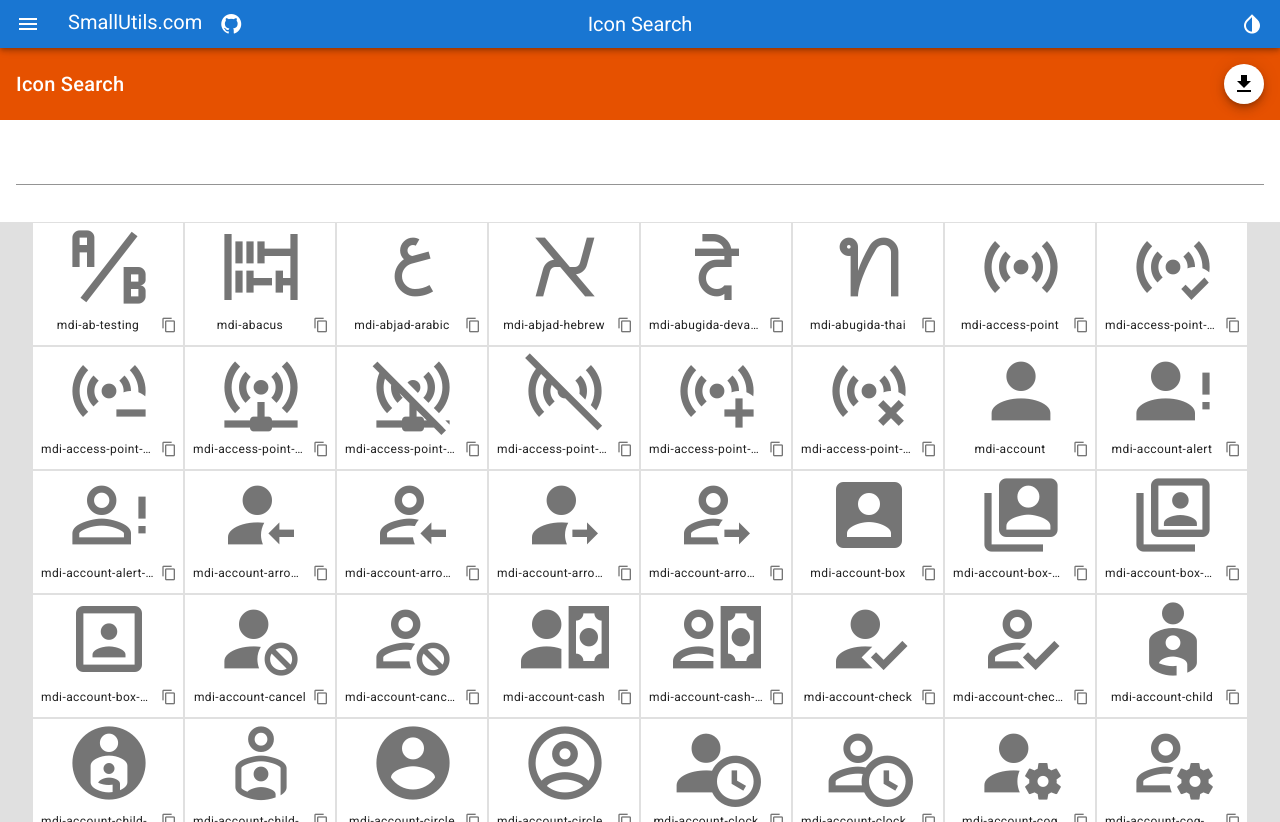
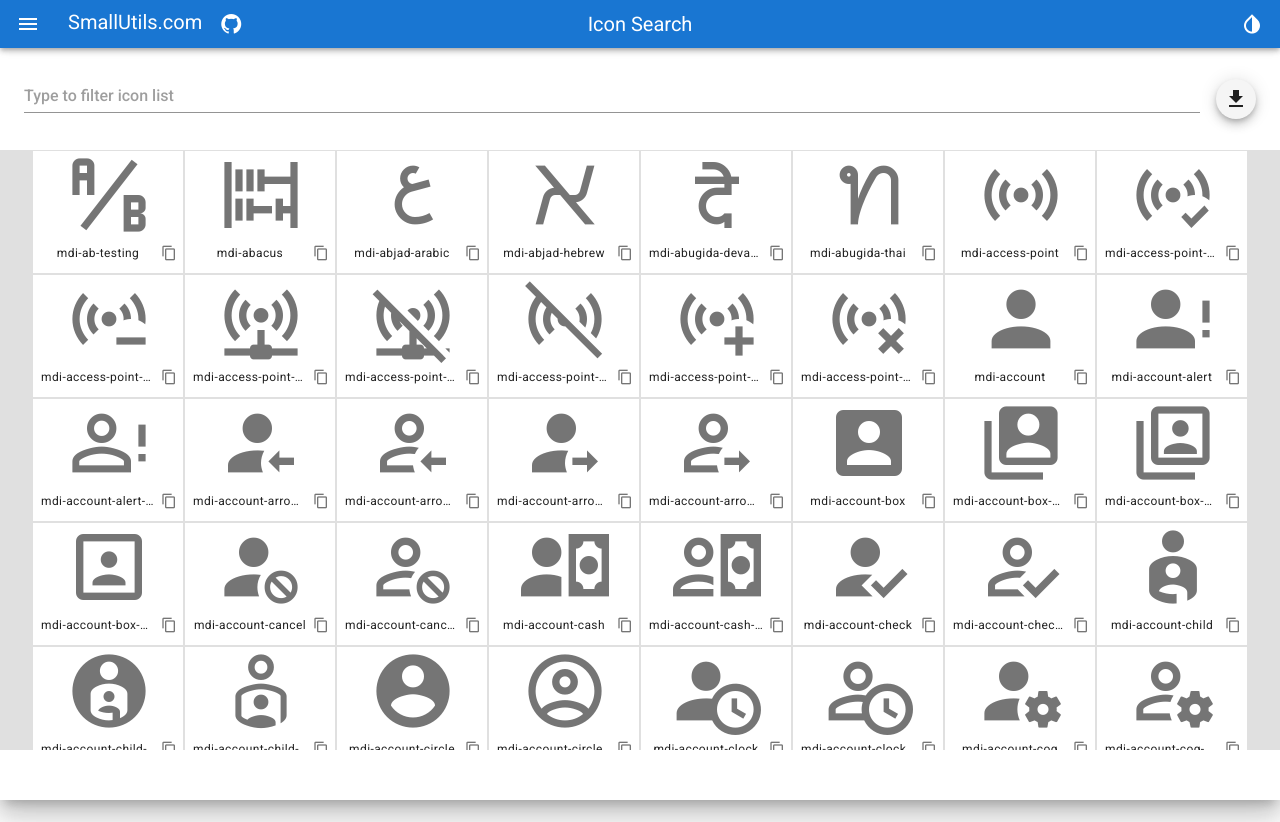
Before and after one commit to apmyhr/small-utils, a Vue app: page / in a window 1280 px wide. After the commit the page ends 800 px from the top, so only its background shows below. Built offline with nearby package versions, Linux system fonts and the light colour scheme.

Commit message:
modifications to filter box

```diff
--- a/src/pages/IconSearch/index.vue
+++ b/src/pages/IconSearch/index.vue
@@ -6,34 +6,35 @@
     v-resize="onResize"
     id="iconListCard"
   >
-    <v-card-title class="white--text orange darken-4">
-      Icon Search
-      <v-spacer></v-spacer>
+    <v-card-title>
+      <v-text-field
+      class="mx-2"
+        clearable
+        @input="updateFilterText"
+        :hint="filterHint"
+        placeholder="Type to filter icon list"
+      ></v-text-field>
       <v-tooltip bottom>
         <template v-slot:activator="{ on }">
           <v-btn
-            color="white"
-            class="text--primary"
+            class="text--primary mx-2"
             fab
             small
             :href="url"
             download
             v-on="on"
           >
-            <v-icon color="black">mdi-download</v-icon>
+            <v-icon>mdi-download</v-icon>
           </v-btn>
         </template>
         <span>Download the list of icons</span>
       </v-tooltip>
     </v-card-title>
-    <v-card-title>
-      <v-text-field clearable @input="updateFilterText"></v-text-field>
-    </v-card-title>
     <v-virtual-scroll
       :items="iconRows"
       height="600"
       :item-height="iconCardSize.height"
-      bench="10"
+      bench="2"
     >
       <template v-slot:default="{ item }">
         <v-card
@@ -157,6 +158,14 @@ export default {
 
       return rows;
     },
+
+    filterHint() {
+      if (this.filterText) {
+        return `Showing ${this.filteredIcons.length.toLocaleString()} out of ${this.icons.length.toLocaleString()} icons`;
+      } else {
+        return `Showing all ${this.icons.length.toLocaleString()} icons`;
+      }
+    },
   },
   methods: {
     updateFilterText: functionUtils.debounce(function (newValue) {
```
